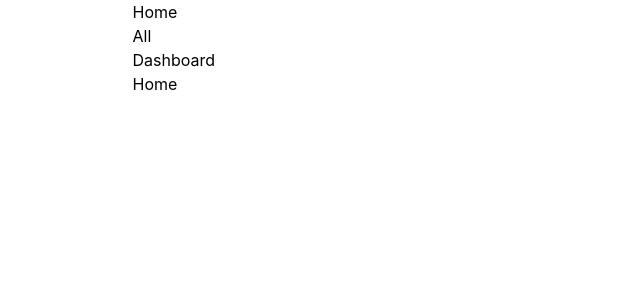
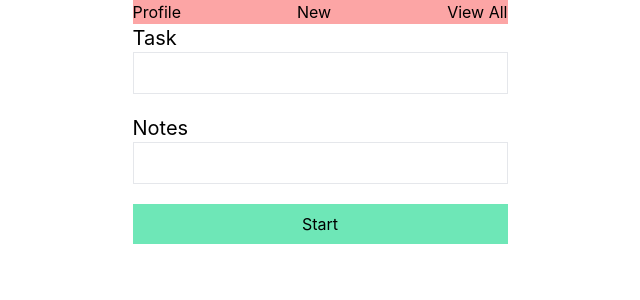
Before and after one commit to xchendo/flask-frontend, a React (Create React App) app: page / in a window 1280 px wide. Shown: the top 300 px of the page, without its empty margins (320-960 px from the left). Built offline with nearby package versions, Linux system fonts and the light colour scheme.

Commit message:
Add create flask view

```diff
--- a/src/Navbar.tsx
+++ b/src/Navbar.tsx
@@ -1,32 +1,33 @@
-import React from "react";
 import { BrowserRouter as Router, Routes, Route, Link } from "react-router-dom";
+import CreateFlask from "./components/CreateFlask";
+
 function Navbar() {
     return (
         <Router>
-            <nav>
-                <ul>
+            <nav className="bg-red">
+                <ul className="flex bg-red-300 justify-between">
                     <li>
-                        <Link to="/">Home</Link>
+                        <Link to="/profile">Profile</Link>
                     </li>
                     <li>
-                        <Link to="/all">All</Link>
+                        <Link to="/">New</Link>
                     </li>
                     <li>
-                        <Link to="/dashboard">Dashboard</Link>
+                        <Link to="/all">View All</Link>
                     </li>
                 </ul>
             </nav>
 
             <Routes>
-                <Route path="/" element={<Home/>}/>
-                <Route path="/all" element={<About/>}/>
-                <Route path="/dashboard" element={<Dashboard/>}/>
+                <Route path="/profile" element={<Profile/>}/>
+                <Route path="/" element={<CreateFlask/>}/>
+                <Route path="/all" element={<AllFlasks/>}/>
             </Routes>
         </Router>
     )
 }
 
-function Home() {
+function Profile() {
     return (
       <div>
         <h2>Home</h2>
@@ -34,18 +35,10 @@ function Home() {
     );
   }
 
-  function About() {
+  function AllFlasks() {
     return (
       <div>
-        <h2>About</h2>
-      </div>
-    );
-  }
-
-  function Dashboard() {
-    return (
-      <div>
-        <h2>Dashboard</h2>
+        <h2>View All</h2>
       </div>
     );
   }
--- /dev/null
+++ b/src/components/CreateFlask.tsx
@@ -0,0 +1,42 @@
+import { useState } from "react";
+
+function CreateFlask() {
+
+    // the hooks me boy
+    const [active, setActive] = useState<boolean>(false);
+    const [task, setTask] = useState<string>('');
+    const [notes, setNotes] = useState<string>('');
+
+    const handleSubmit = (e: React.FormEvent) => {
+        // stop the form from submitting
+        e. preventDefault();
+
+        // update the state of the button
+        setActive(!active);
+
+        // make some sort of api request here at some point
+    }
+
+    // red for stop, green for start
+    const buttonColor = active ? 'bg-red-300' : 'bg-green-300';
+
+    return (
+        <>
+            <form className="flex flex-col" onSubmit={handleSubmit}>
+                <label className="text-xl">Task</label>
+                    <input className="border py-2 px-3 mb-5" type="text"
+                        onChange={(e) => setTask(e.target.value)}
+                    />
+                <label className="text-xl">Notes</label>
+                    <input className="border py-2 px-3 mb-5" type="text"
+                        onChange={(e) => setNotes(e.target.value)}
+                    />
+                <button type="submit" className={`${buttonColor} py-2`}>
+                    {active ? "Stop" : "Start"}
+                </button>
+            </form>
+        </>
+    );
+}
+
+export default CreateFlask;
```
